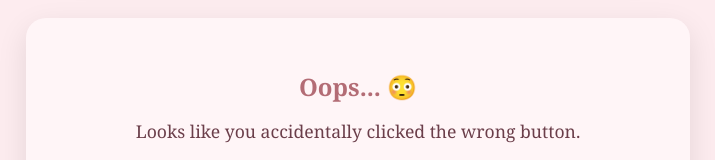
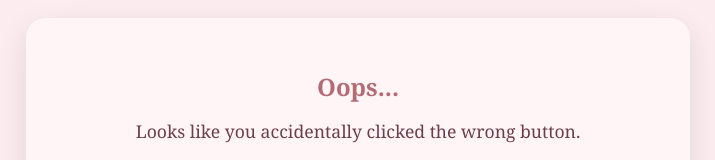
Before and after one commit to CheungLeeLee/Natalie-s-Romantic-Birthday-Invitation, a plain HTML site: page index.html in a window 1280 px wide. Both pictures are taken after a click on the link "No". Shown: the part 537-697 px from the top of the page, without its empty margins (282-997 px from the left). Drawn offline with Linux system fonts and the light colour scheme.

Commit message:
removed the oops emoji

```diff
--- a/index.html
+++ b/index.html
@@ -131,13 +131,16 @@
           day full of adventure 🌷
         </li>
         <li>
-          <strong>12:30 PM :</strong> Fresh air, laughter, flavors, and something a little artistic 🎨
+          <strong>12:30 PM :</strong> Fresh air, laughter, flavors, and
+          something a little artistic 🎨
         </li>
         <li>
-          <strong>4:00 PM:</strong> A thrilling detour — you’ll need your sharpest instincts for this one 🔍
+          <strong>4:00 PM:</strong> A thrilling detour — you’ll need your
+          sharpest instincts for this one 🔍
         </li>
         <li>
-          <strong>6:30 PM:</strong> Dress to impress — an elegant table is waiting for you 🥂
+          <strong>6:30 PM:</strong> Dress to impress — an elegant table is
+          waiting for you 🥂
         </li>
         <li>
           <strong>9:00 PM:</strong> A dreamy atmosphere and a toast to you at a
@@ -151,7 +154,7 @@
     </div>
 
     <div class="no-message" id="no-message">
-      <h2>Oops... 😳</h2>
+      <h2>Oops...</h2>
       <p>
         Looks like you accidentally clicked the wrong button.<br /><br />
         Go on... try again. I’ll pretend I didn’t see it 😉
```
